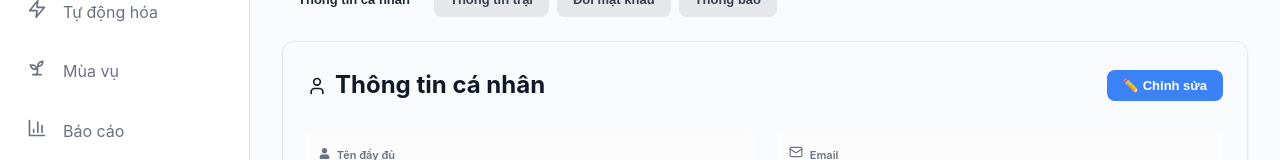
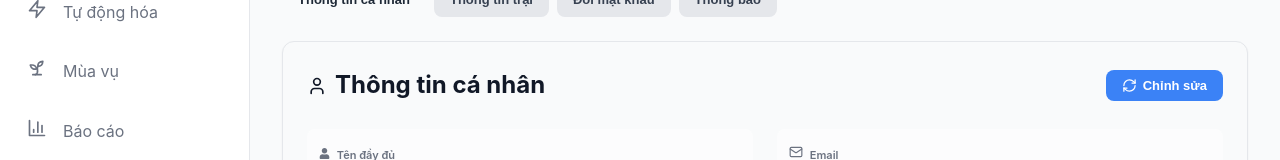
Before and after one commit to xuanday/Front-endDADN, a React (Vite) app: page /profile in a window 1280 px wide. Shown: the part 293-453 px from the top of the page. Built offline with nearby package versions, Linux system fonts and the light colour scheme; sample sign-in values are in the browser's storage.

Commit message:
nút chỉnh sửa

```diff
--- a/src/pages/UserProfile.jsx
+++ b/src/pages/UserProfile.jsx
@@ -175,11 +175,15 @@ const UserProfile = () => {
                     fontWeight: 600,
                     fontSize: '13px',
                     transition: 'all 0.2s',
+                    display: 'flex',
+                    alignItems: 'center',
+                    justifyContent: 'center',
+                    gap: '6px'
                   }}
                   onMouseEnter={(e) => (e.currentTarget.style.background = '#2563eb')}
                   onMouseLeave={(e) => (e.currentTarget.style.background = '#3b82f6')}
                 >
-                  ✏️ Chỉnh sửa
+                  <RefreshCw size={ 15} /> Chỉnh sửa
                 </button>
               )}
             </div>
```
